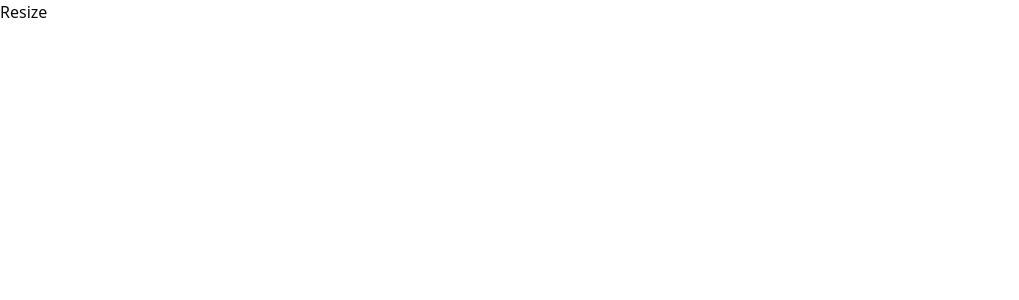
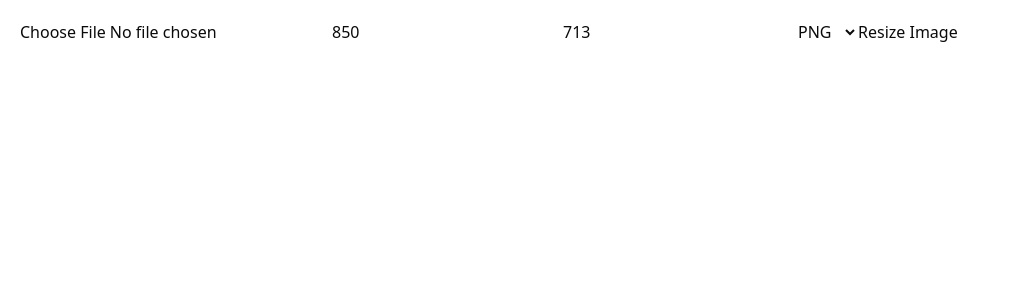
Before and after one commit to AkashCDR/project, a Next.js app: page /resize in a window 1280 px wide. Shown: the top 300 px of the page, without its empty margins (0-1019 px from the left). Built offline with nearby package versions, Linux system fonts and the light colour scheme.

Commit message:
Implement image resizing functionality with user input for dimensions and format

```diff
--- a/src/app/(app)/resize/page.jsx
+++ b/src/app/(app)/resize/page.jsx
@@ -1,9 +1,56 @@
-import React from 'react'
+'use client'
+import React, { useState } from 'react'
 
 const Resize = () => {
-  return (
-    <div>Resize</div>
-  )
+  const [image, setImage] = useState(null);
+    const [width, setWidth] = useState(850);
+    const [height, setHeight] = useState(713);
+    const [format, setFormat] = useState('png');
+    const [downloadLink, setDownloadLink] = useState('');
+
+    const handleImageChange = (e) => {
+        setImage(e.target.files[0]);
+    };
+
+    const handleResize = async () => {
+        const formData = new FormData();
+        formData.append('image', image);
+        formData.append('width', width);
+        formData.append('height', height);
+        formData.append('format', format);
+
+        const response = await fetch('/api/resize', {
+            method: 'POST',
+            body: formData,
+        });
+
+        const data = await response.json();
+        if (data.success) {
+            setDownloadLink(data.url);
+        } else {
+            alert('Failed to resize image.');
+        }
+    };
+
+    return (
+        <div className="p-5">
+            <input type="file" onChange={handleImageChange} accept="image/*" />
+            <input type="number" value={width} onChange={(e) => setWidth(e.target.value)} placeholder="Width" />
+            <input type="number" value={height} onChange={(e) => setHeight(e.target.value)} placeholder="Height" />
+            <select value={format} onChange={(e) => setFormat(e.target.value)}>
+                <option value="png">PNG</option>
+                <option value="jpeg">JPEG</option>
+                <option value="webp">WEBP</option>
+            </select>
+            <button onClick={handleResize}>Resize Image</button>
+
+            {downloadLink && (
+                <div>
+                    <a href={downloadLink} download>Download Resized Image</a>
+                </div>
+            )}
+        </div>
+    );
 }
 
 export default Resize
```
